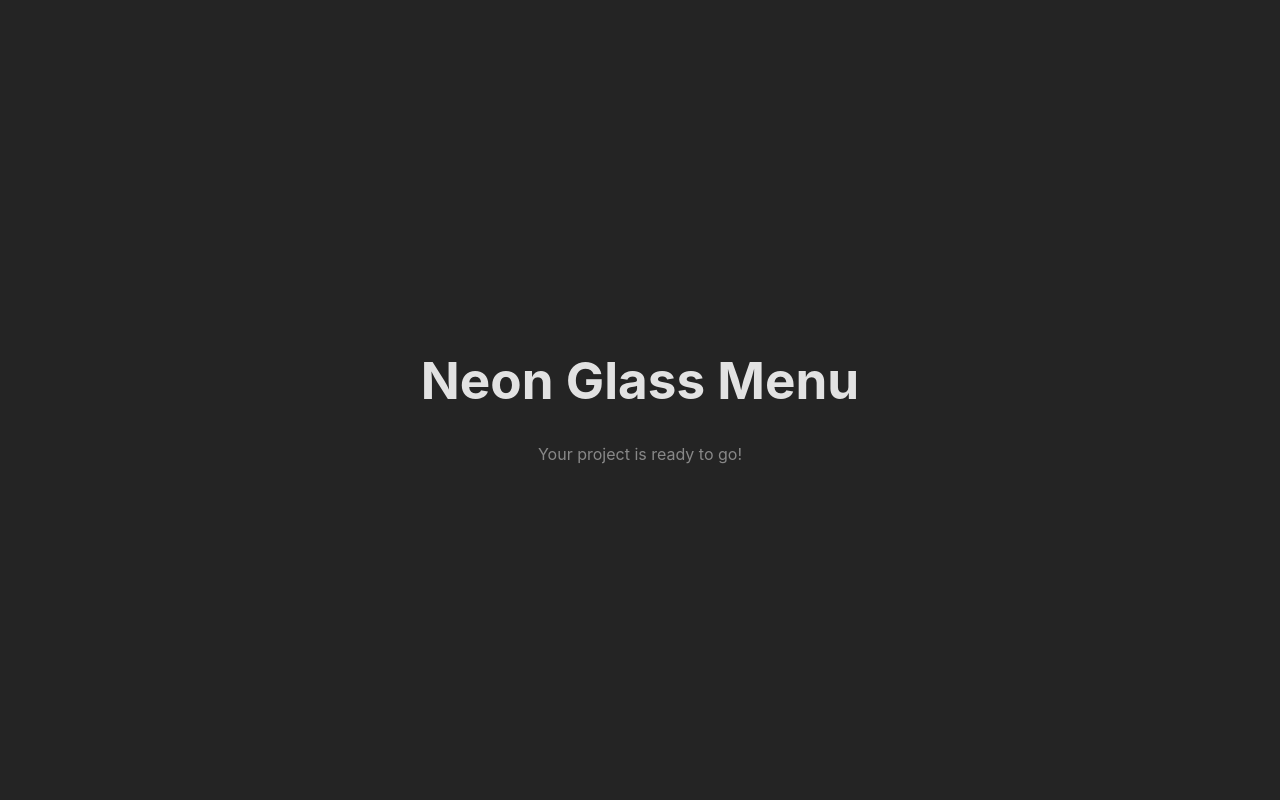
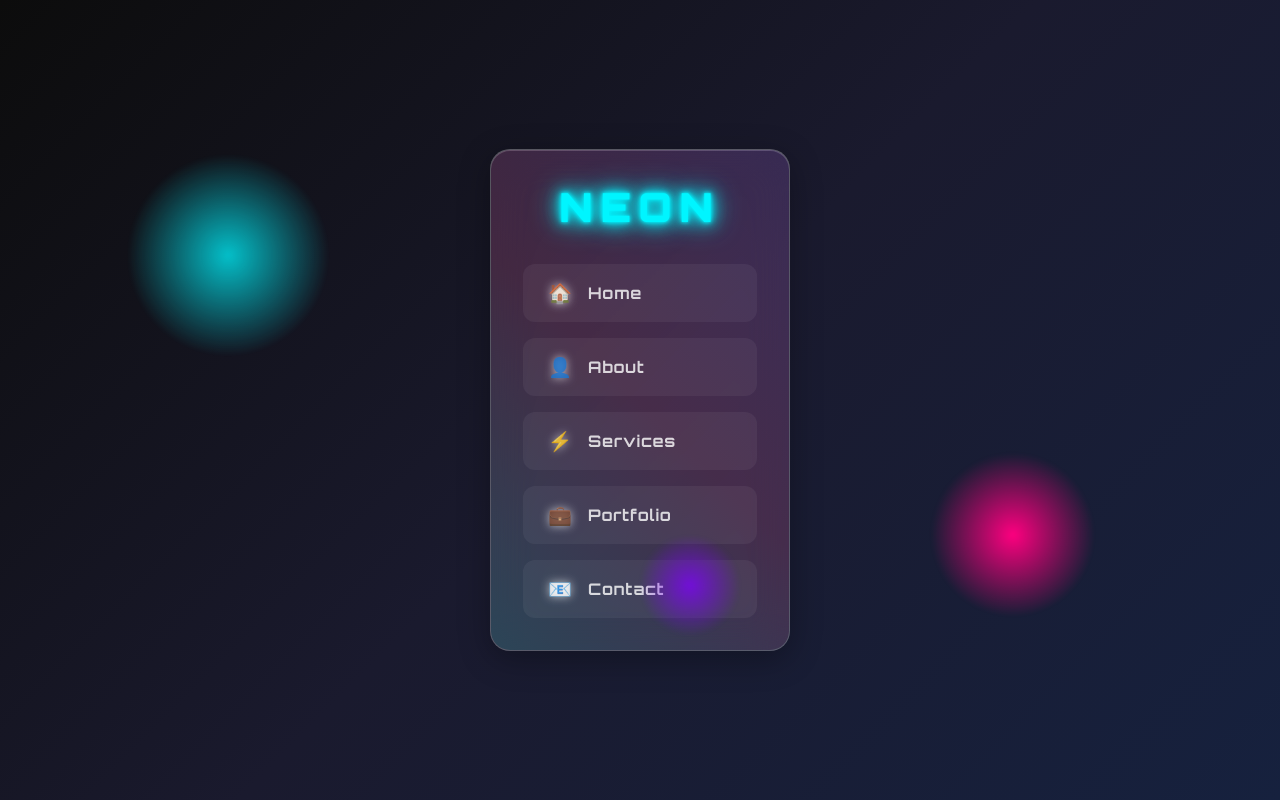
Before and after one commit to yssaike/neonglassmenu, a website built with Vite: page index.html in a window 1280 px wide. Built offline with nearby package versions, Linux system fonts and the light colour scheme.

Commit message:
Create Neon Glass Menu Interface

```diff
--- a/src/main.js
+++ b/src/main.js
@@ -1,10 +1,53 @@
 import './style.css'
 
 document.querySelector('#app').innerHTML = `
-  <div>
-    <h1>Neon Glass Menu</h1>
-    <p class="read-the-docs">
-      Your project is ready to go!
-    </p>
+  <div class="menu-container">
+    <nav class="glass-menu">
+      <div class="menu-header">
+        <h1 class="neon-title">NEON</h1>
+        <div class="menu-toggle">
+          <span></span>
+          <span></span>
+          <span></span>
+        </div>
+      </div>
+      <ul class="menu-items">
+        <li class="menu-item">
+          <a href="#" class="menu-link" data-text="Home">
+            <span class="menu-icon">🏠</span>
+            <span class="menu-text">Home</span>
+          </a>
+        </li>
+        <li class="menu-item">
+          <a href="#" class="menu-link" data-text="About">
+            <span class="menu-icon">👤</span>
+            <span class="menu-text">About</span>
+          </a>
+        </li>
+        <li class="menu-item">
+          <a href="#" class="menu-link" data-text="Services">
+            <span class="menu-icon">⚡</span>
+            <span class="menu-text">Services</span>
+          </a>
+        </li>
+        <li class="menu-item">
+          <a href="#" class="menu-link" data-text="Portfolio">
+            <span class="menu-icon">💼</span>
+            <span class="menu-text">Portfolio</span>
+          </a>
+        </li>
+        <li class="menu-item">
+          <a href="#" class="menu-link" data-text="Contact">
+            <span class="menu-icon">📧</span>
+            <span class="menu-text">Contact</span>
+          </a>
+        </li>
+      </ul>
+    </nav>
+    <div class="background-effects">
+      <div class="neon-circle circle-1"></div>
+      <div class="neon-circle circle-2"></div>
+      <div class="neon-circle circle-3"></div>
+    </div>
   </div>
 `
--- a/src/style.css
+++ b/src/style.css
@@ -1,47 +1,277 @@
+@import url('https://fonts.googleapis.com/css2?family=Orbitron:wght@400;700;900&display=swap');
+
 :root {
-  font-family: Inter, system-ui, Avenir, Helvetica, Arial, sans-serif;
-  line-height: 1.5;
-  font-weight: 400;
-
-  color-scheme: light dark;
-  color: rgba(255, 255, 255, 0.87);
-  background-color: #242424;
-
-  font-synthesis: none;
-  text-rendering: optimizeLegibility;
-  -webkit-font-smoothing: antialiased;
-  -moz-osx-font-smoothing: grayscale;
+  --neon-blue: #00f5ff;
+  --neon-pink: #ff0080;
+  --neon-purple: #8000ff;
+  --glass-bg: rgba(255, 255, 255, 0.1);
+  --glass-border: rgba(255, 255, 255, 0.2);
 }
 
-a {
-  font-weight: 500;
-  color: #646cff;
-  text-decoration: inherit;
-}
-a:hover {
-  color: #535bf2;
+* {
+  margin: 0;
+  padding: 0;
+  box-sizing: border-box;
 }
 
 body {
-  margin: 0;
-  display: flex;
-  place-items: center;
-  min-width: 320px;
+  font-family: 'Orbitron', monospace;
+  background: linear-gradient(135deg, #0c0c0c 0%, #1a1a2e 50%, #16213e 100%);
   min-height: 100vh;
+  overflow: hidden;
+  position: relative;
 }
 
-#app {
-  max-width: 1280px;
-  margin: 0 auto;
-  padding: 2rem;
-  text-align: center;
+.menu-container {
+  display: flex;
+  justify-content: center;
+  align-items: center;
+  min-height: 100vh;
+  position: relative;
+  z-index: 10;
 }
 
-h1 {
-  font-size: 3.2em;
-  line-height: 1.1;
+.glass-menu {
+  background: var(--glass-bg);
+  backdrop-filter: blur(20px);
+  border: 1px solid var(--glass-border);
+  border-radius: 20px;
+  padding: 2rem;
+  box-shadow:
+    0 8px 32px rgba(0, 0, 0, 0.3),
+    inset 0 1px 0 rgba(255, 255, 255, 0.2);
+  position: relative;
+  overflow: hidden;
+  min-width: 300px;
 }
 
-.read-the-docs {
-  color: #888;
+.glass-menu::before {
+  content: '';
+  position: absolute;
+  top: 0;
+  left: 0;
+  right: 0;
+  bottom: 0;
+  background: linear-gradient(45deg,
+    rgba(0, 245, 255, 0.1) 0%,
+    rgba(255, 0, 128, 0.1) 50%,
+    rgba(128, 0, 255, 0.1) 100%);
+  z-index: -1;
 }
+
+.menu-header {
+  text-align: center;
+  margin-bottom: 2rem;
+  position: relative;
+}
+
+.neon-title {
+  font-size: 2.5rem;
+  font-weight: 900;
+  color: var(--neon-blue);
+  text-shadow:
+    0 0 5px var(--neon-blue),
+    0 0 10px var(--neon-blue),
+    0 0 20px var(--neon-blue),
+    0 0 40px var(--neon-blue);
+  animation: neonPulse 2s ease-in-out infinite alternate;
+  letter-spacing: 0.2em;
+}
+
+@keyframes neonPulse {
+  from {
+    text-shadow:
+      0 0 5px var(--neon-blue),
+      0 0 10px var(--neon-blue),
+      0 0 20px var(--neon-blue),
+      0 0 40px var(--neon-blue);
+  }
+  to {
+    text-shadow:
+      0 0 2px var(--neon-blue),
+      0 0 5px var(--neon-blue),
+      0 0 10px var(--neon-blue),
+      0 0 20px var(--neon-blue),
+      0 0 40px var(--neon-blue);
+  }
+}
+
+.menu-toggle {
+  display: none;
+  flex-direction: column;
+  cursor: pointer;
+  position: absolute;
+  top: 50%;
+  right: 0;
+  transform: translateY(-50%);
+}
+
+.menu-toggle span {
+  width: 25px;
+  height: 3px;
+  background: var(--neon-pink);
+  margin: 3px 0;
+  transition: 0.3s;
+  box-shadow: 0 0 10px var(--neon-pink);
+}
+
+.menu-items {
+  list-style: none;
+  display: flex;
+  flex-direction: column;
+  gap: 1rem;
+}
+
+.menu-item {
+  position: relative;
+}
+
+.menu-link {
+  display: flex;
+  align-items: center;
+  gap: 1rem;
+  padding: 1rem 1.5rem;
+  text-decoration: none;
+  color: rgba(255, 255, 255, 0.8);
+  border: 1px solid transparent;
+  border-radius: 12px;
+  transition: all 0.3s ease;
+  position: relative;
+  overflow: hidden;
+  background: rgba(255, 255, 255, 0.05);
+}
+
+.menu-link::before {
+  content: '';
+  position: absolute;
+  top: 0;
+  left: -100%;
+  width: 100%;
+  height: 100%;
+  background: linear-gradient(90deg,
+    transparent,
+    rgba(255, 255, 255, 0.2),
+    transparent);
+  transition: left 0.5s;
+}
+
+.menu-link:hover::before {
+  left: 100%;
+}
+
+.menu-link:hover {
+  color: white;
+  border-color: var(--neon-blue);
+  box-shadow:
+    0 0 20px rgba(0, 245, 255, 0.3),
+    inset 0 0 20px rgba(0, 245, 255, 0.1);
+  transform: translateY(-2px);
+  background: rgba(0, 245, 255, 0.1);
+}
+
+.menu-icon {
+  font-size: 1.2rem;
+  filter: drop-shadow(0 0 5px currentColor);
+}
+
+.menu-text {
+  font-weight: 600;
+  letter-spacing: 0.05em;
+  position: relative;
+}
+
+.menu-link:hover .menu-text {
+  text-shadow: 0 0 10px var(--neon-blue);
+}
+
+.background-effects {
+  position: fixed;
+  top: 0;
+  left: 0;
+  width: 100%;
+  height: 100%;
+  pointer-events: none;
+  z-index: 1;
+}
+
+.neon-circle {
+  position: absolute;
+  border-radius: 50%;
+  filter: blur(2px);
+  animation: float 6s ease-in-out infinite;
+}
+
+.circle-1 {
+  width: 200px;
+  height: 200px;
+  background: radial-gradient(circle, var(--neon-blue) 0%, transparent 70%);
+  top: 20%;
+  left: 10%;
+  animation-delay: 0s;
+}
+
+.circle-2 {
+  width: 150px;
+  height: 150px;
+  background: radial-gradient(circle, var(--neon-pink) 0%, transparent 70%);
+  top: 60%;
+  right: 15%;
+  animation-delay: 2s;
+}
+
+.circle-3 {
+  width: 100px;
+  height: 100px;
+  background: radial-gradient(circle, var(--neon-purple) 0%, transparent 70%);
+  bottom: 20%;
+  left: 50%;
+  animation-delay: 4s;
+}
+
+@keyframes float {
+  0%, 100% {
+    transform: translateY(0px) scale(1);
+    opacity: 0.7;
+  }
+  50% {
+    transform: translateY(-20px) scale(1.1);
+    opacity: 1;
+  }
+}
+
+/* Responsive Design */
+@media (max-width: 768px) {
+  .glass-menu {
+    margin: 1rem;
+    padding: 1.5rem;
+    min-width: unset;
+    width: calc(100% - 2rem);
+  }
+
+  .neon-title {
+    font-size: 2rem;
+  }
+
+  .menu-link {
+    padding: 0.8rem 1rem;
+    gap: 0.8rem;
+  }
+
+  .menu-text {
+    font-size: 0.9rem;
+  }
+}
+
+@media (max-width: 480px) {
+  .glass-menu {
+    padding: 1rem;
+  }
+
+  .neon-title {
+    font-size: 1.8rem;
+  }
+
+  .menu-items {
+    gap: 0.8rem;
+  }
+}
```
